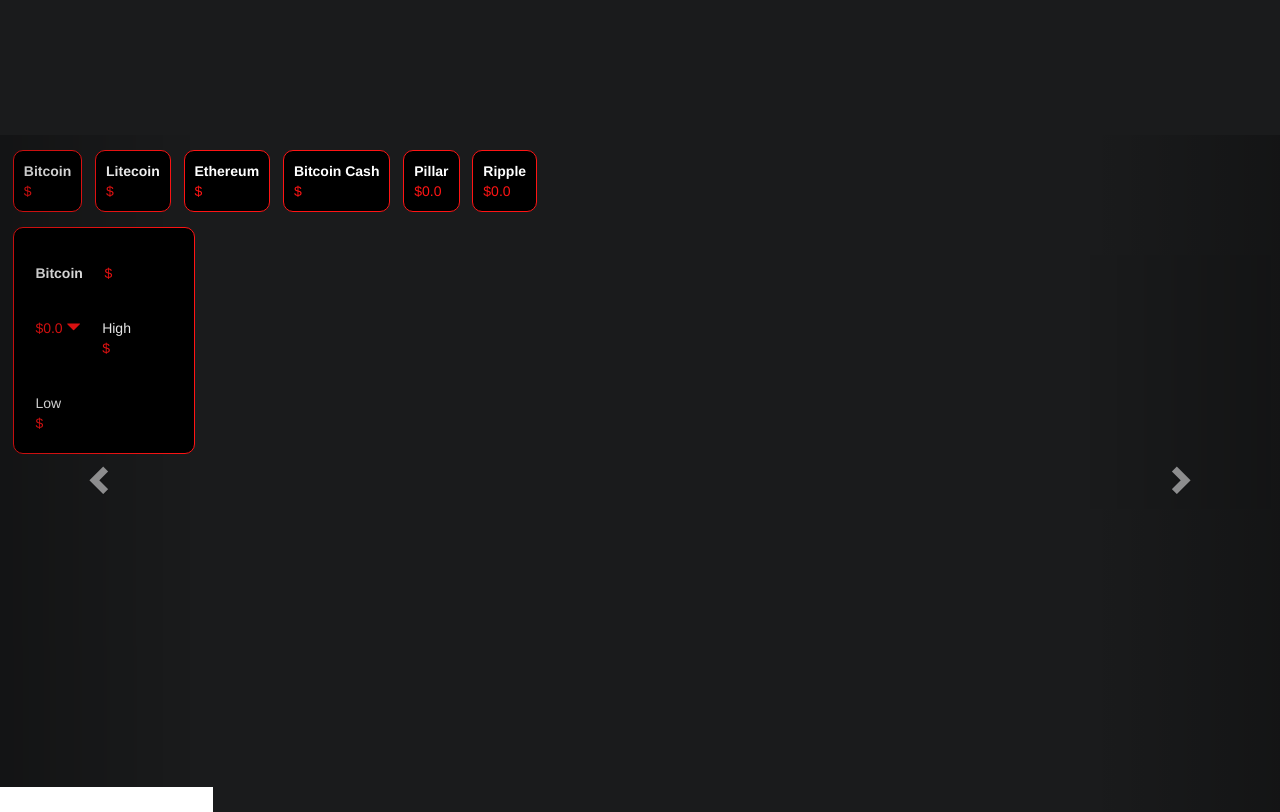
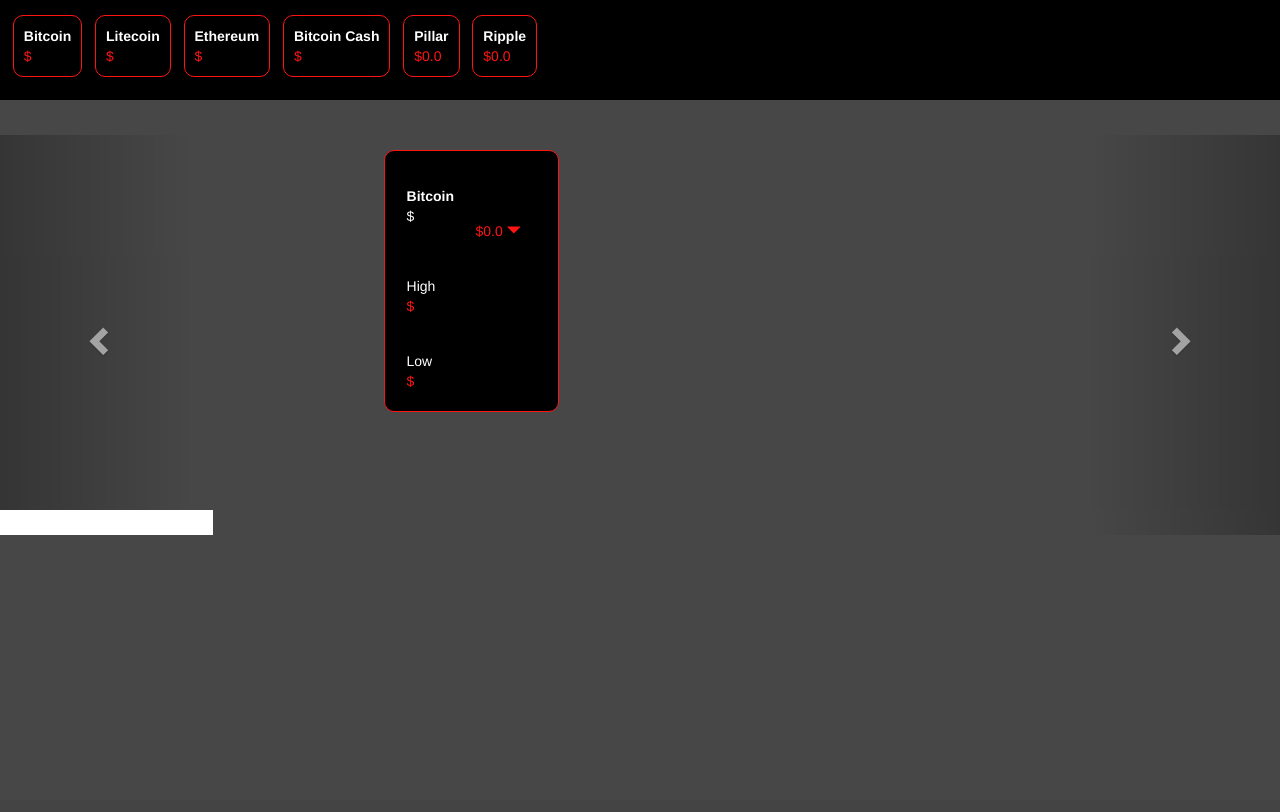
Before and after one commit to Price47/PriceWeb, a Django app: page /crypto in a window 1280 px wide. After the commit the page ends 535 px from the top, so only its background shows below. Run offline with Django 3.2, Linux system fonts and the light colour scheme; data that the repository does not hold is empty; some libraries are stand-ins or nearby versions.

Commit message:
general updates

```diff
--- a/priceweb/static/priceweb/styles.css
+++ b/priceweb/static/priceweb/styles.css
@@ -455,6 +455,7 @@
     float:left;border-radius: 10px;
 }
 
+
 /* gradients */
 
 .gradient1{
--- a/priceweb/templates/priceweb/crypto.html
+++ b/priceweb/templates/priceweb/crypto.html
@@ -17,18 +17,11 @@
     <script src="{% static 'javascript/crypto.js' %}"></script>
 
 <style>
-    .ticker-info-box{
-    background: black;
-    position:relative;
-    padding:10px;
-    margin-left:1%;
-    margin-top:15px;
-    float:left;border-radius: 10px;
-}
+
 </style>
 </head>
-<body style="background: #1a1b1c;z-index:2000">
-
+<body style="background: #474747;z-index:2000">
+<div style="position:fixed;width:100%;background: black;top:0;left:0;height:100px;">
     {%  for coin in coins %}
     <div style="background: black;position:relative;padding:10px;
     margin-left:1%;margin-top:15px; float:left;border-radius: 10px;border:1px solid {{ coin.color }}">
@@ -42,7 +35,8 @@
         </div>
     </div>
     {% endfor %}
-
+</div>
+<div style="margin-top:50px">
     <div id="carousel-crypto" class="carousel slide" data-ride="carousel" style="margin-top: 20px">
                 <!-- Menu -->
                 <ol class="carousel-indicators home-carousel-indicators">
@@ -56,19 +50,20 @@
                 </ol>
 
                 <!-- Items -->
-                <div class="carousel-inner" style="height: 600px">
+                <div class="carousel-inner" style="height: 400px">
                     {% for coin in coins %}
                     {% if coin.carousel_id == 0 %}
                     <div class="item active">
                             <div style="background: black;position:relative;padding:10px;
-                            margin-left:1%;margin-top:15px; float:left;border-radius: 10px;
+                            margin-left:30%;margin-top:15px; float:left;border-radius: 10px;
                             border:1px solid {{ coin.color }}">
                                 <div style="color:{{ coin.color }}">
                                     <div style="color: white" class="ticker-info-box">
                                         <strong>{{ coin.name }}</strong><br>
+                                        ${{ coin.price }}
                                     </div>
                                     <div class="ticker-info-box">
-                                        ${{ coin.price }}
+
                                     </div>
                                     <div class="ticker-info-box">
                                         ${{ coin.delta }} <span class="{{ coin.glyph }}"></span>
@@ -93,7 +88,7 @@
                     </div>
                     {% else %}
                     <div class="item">
-                            <div style="background: black;position:relative;padding:10px;
+                            <div style="background: #1a1b1c;position:relative;padding:10px;
                             margin-left:1%;margin-top:15px; float:left;border-radius: 10px;
                             border:1px solid {{ coin.color }}">
                                 <div style="color:{{ coin.color }}">
@@ -134,5 +129,6 @@
                     <span class="glyphicon glyphicon-chevron-right"></span>
                 </a>
             </div>
+</div>
 </body>
 </html>
```
